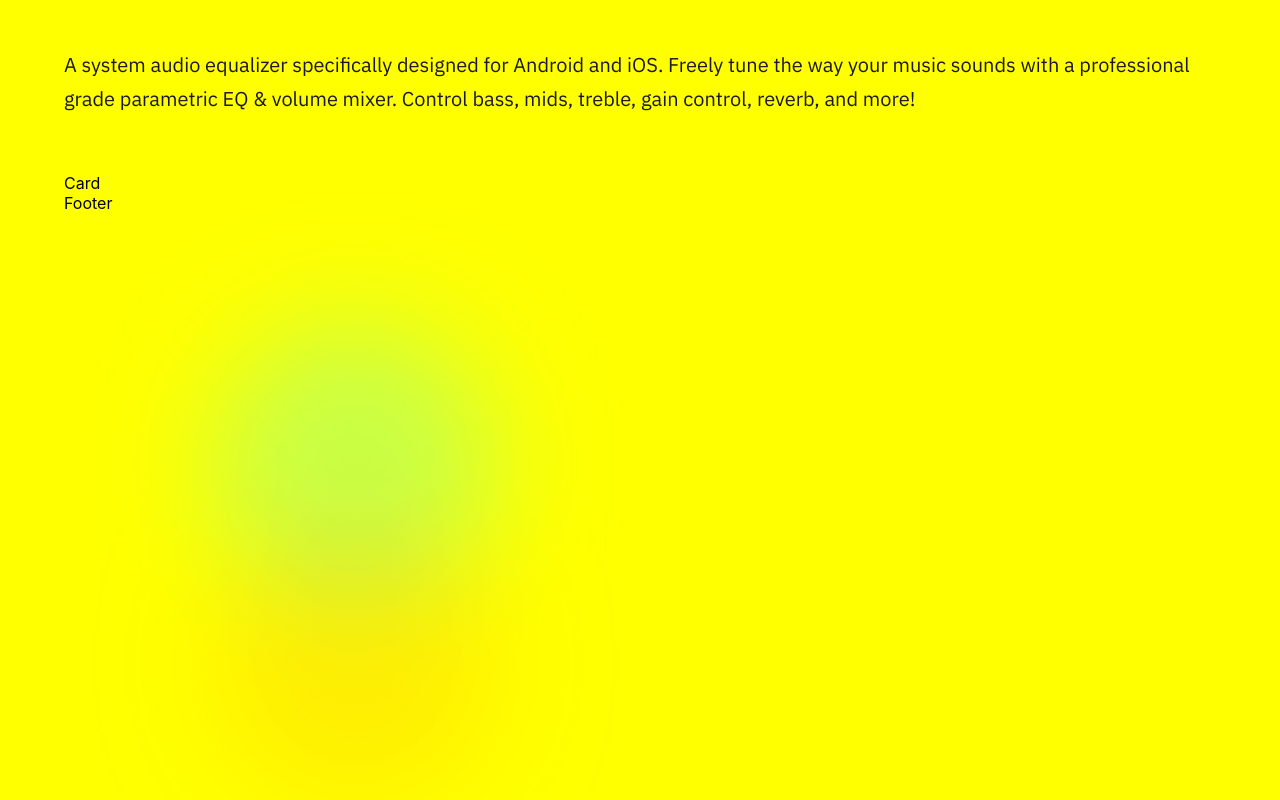
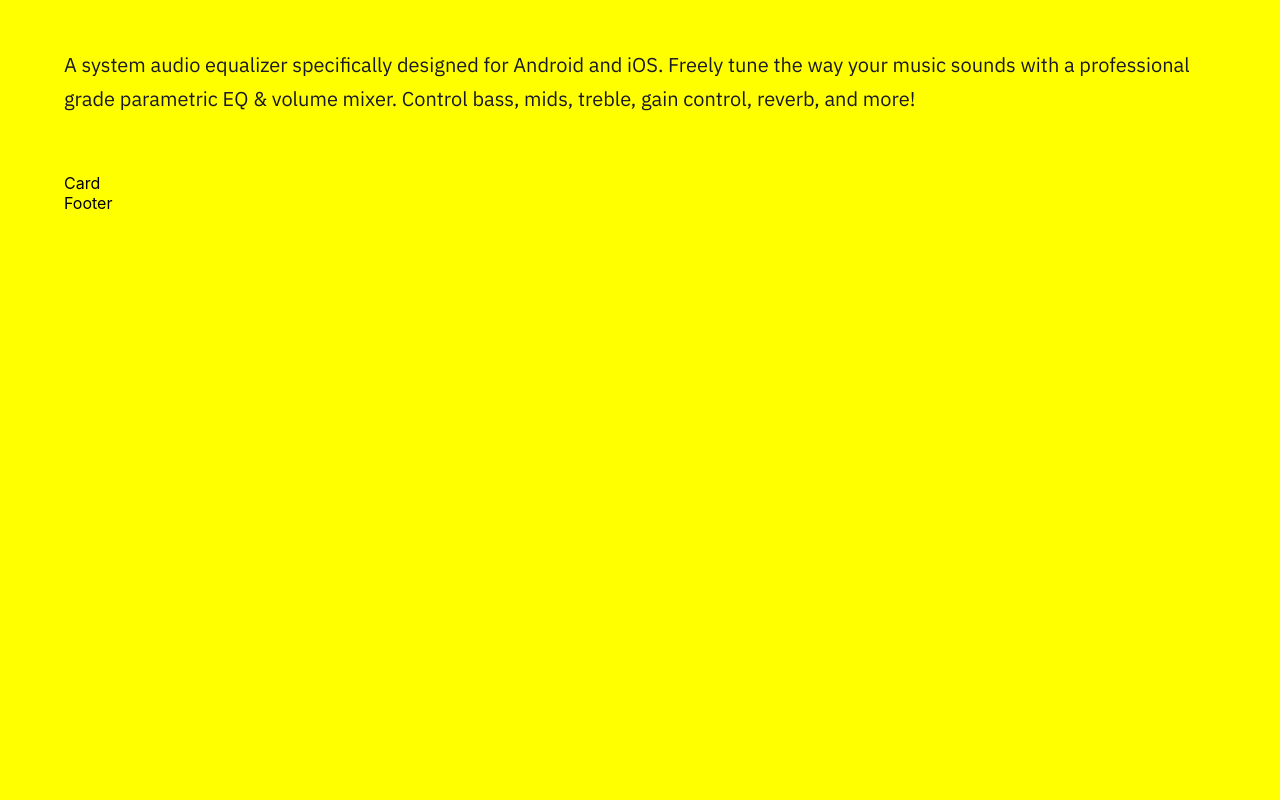
Before and after one commit to brunomoleta/equalizer-landing-page, a React (Create React App) app: page / in a window 1280 px wide. Shown: the part 402-1202 px from the top of the page. Built offline with nearby package versions, Linux system fonts and the light colour scheme.

Commit message:
update and try to deploy

```diff
--- a/src/pages/sections/Header.tsx
+++ b/src/pages/sections/Header.tsx
@@ -16,7 +16,7 @@ export default class Header extends Component {
                     <span>{title}</span>
                     <span>{content}</span>
                 </StyledBoxHeaderContent>
-                <Image urlImg={bgMobilePng} />
+                {/* <Image urlImg={bgMobilePng} /> */}
             </StyledHeader>
         )
     }
```
Also changed, not shown: src/pages/sections/styles.ts (+5 -5 lines).
